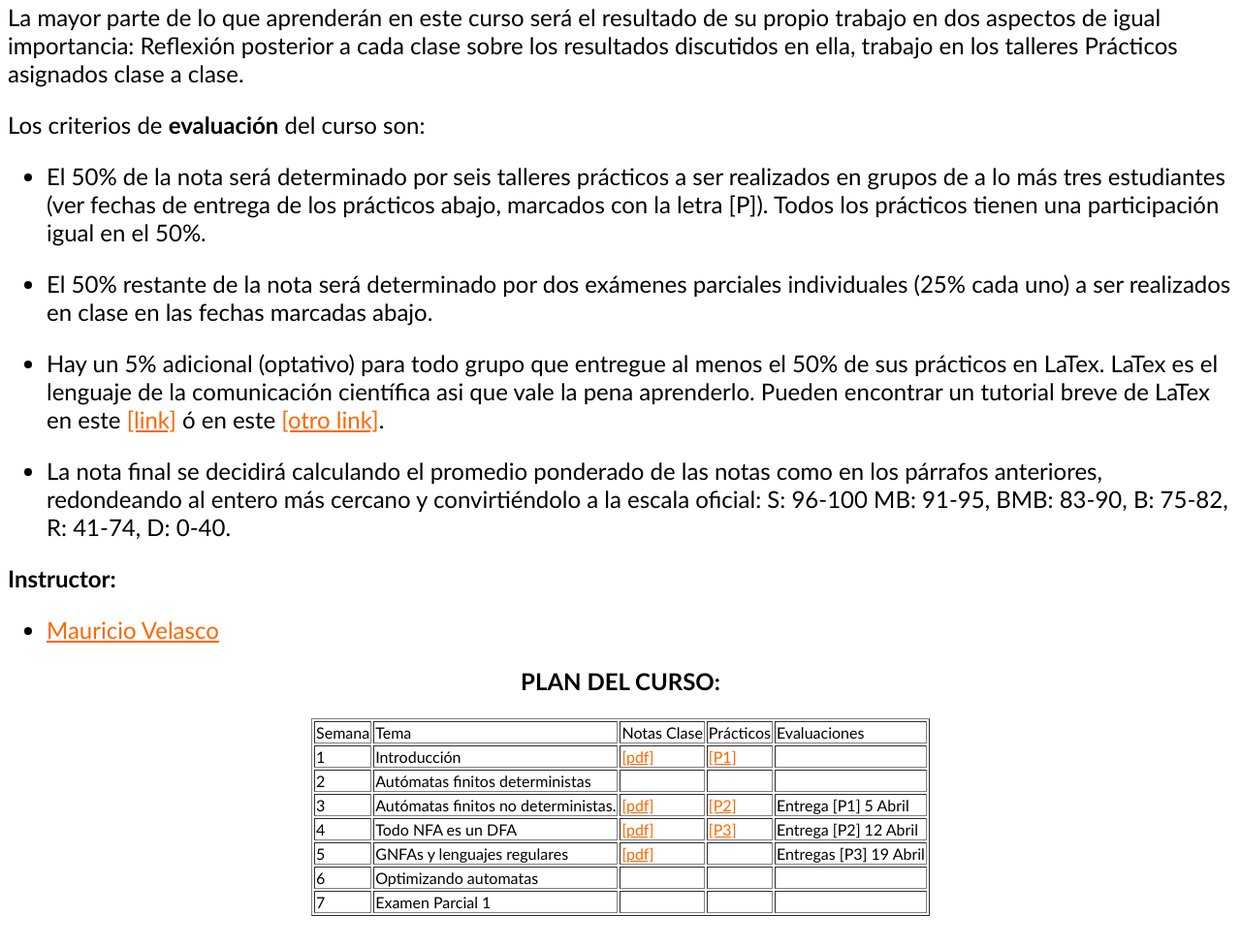
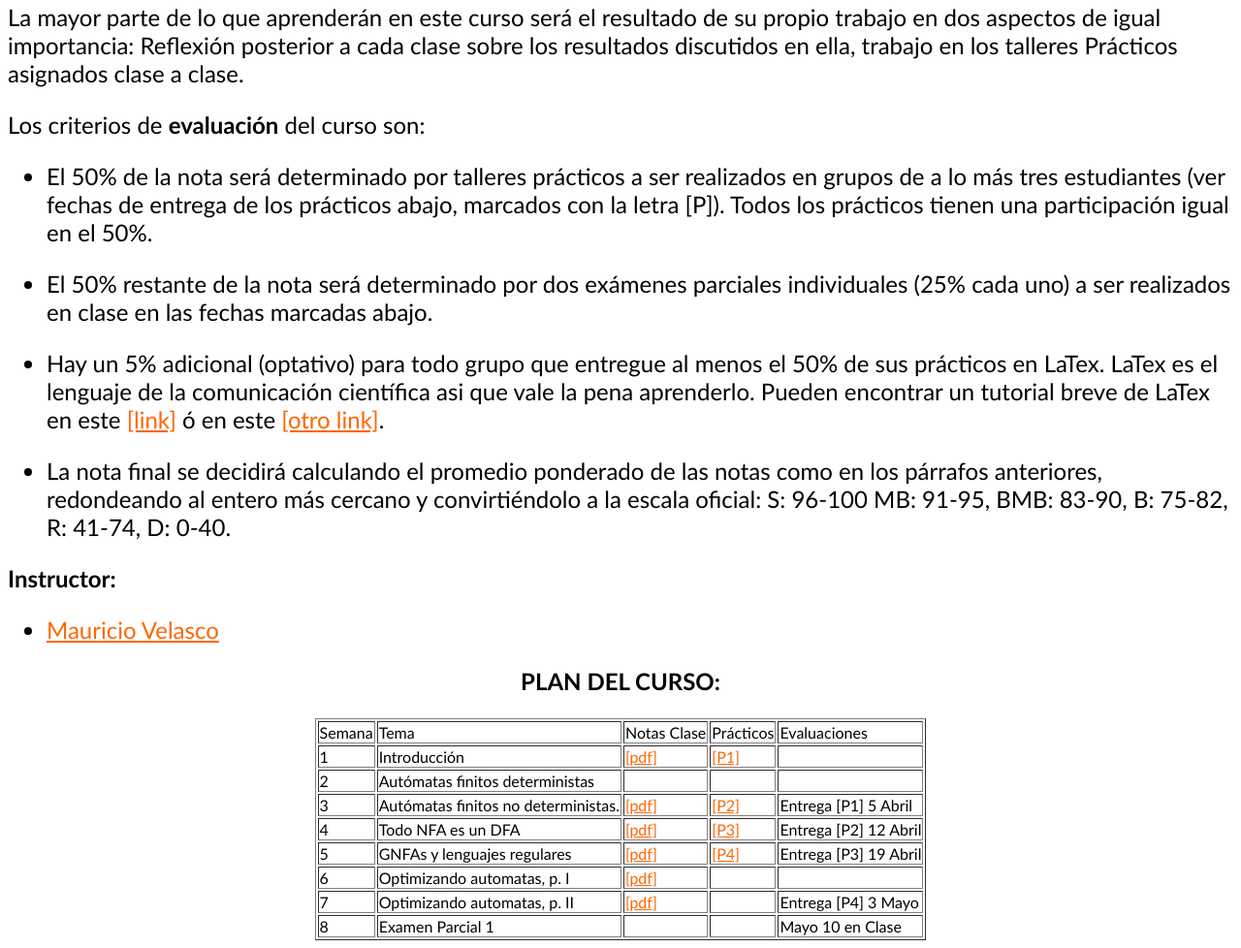
Before and after one commit to mauricio-velasco/FormalLang, a plain HTML site: page index.html in a window 1280 px wide. Shown: the part 655-1633 px from the top of the page at 97% size. Before the commit the page ends 1608 px from the top, so only its background shows below. Drawn offline with Linux system fonts and the light colour scheme.

Commit message:
Periodic update

```diff
--- a/index.html
+++ b/index.html
@@ -28,7 +28,7 @@ La mayor parte de lo que aprenderán en este curso será el resultado de su prop
 <p>
 Los criterios de <b>evaluación</b> del curso son:
 <ul>
-<p><li> El 50% de la nota será determinado por seis talleres prácticos a ser realizados en grupos de a lo más tres estudiantes (ver fechas de entrega de los prácticos abajo, marcados con la letra [P]). Todos los prácticos tienen una participación igual en el 50%.</li></p>
+<p><li> El 50% de la nota será determinado por talleres prácticos a ser realizados en grupos de a lo más tres estudiantes (ver fechas de entrega de los prácticos abajo, marcados con la letra [P]). Todos los prácticos tienen una participación igual en el 50%.</li></p>
 
 <p><li> El 50% restante de la nota será determinado por dos exámenes parciales individuales (25% cada uno) a ser realizados en clase en las fechas marcadas abajo.</li></p>
 
@@ -94,24 +94,34 @@ Los criterios de <b>evaluación</b> del curso son:
 <td> 5</td>
 <td> GNFAs y lenguajes regulares</td>
 <td><A href="notas/N4_NFAs_pumping.pdf" target="_blank">[pdf]</td>
-<td></td></td>
-<td> Entregas [P3] 19 Abril</td>
+<td><A href="build/P4_Min_Estados.pdf" target="_blank">[P4]</td></td>
+<td> Entrega [P3] 19 Abril</td>
 </tr>
 
 <tr>
 <td> 6</td>
-<td> Optimizando automatas</td>
+<td> Optimizando automatas, p. I</td>
+<td><A href="notas/N5_State_Min_1.pdf" target="_blank">[pdf]</td>
 <td></td>
 <td></td>
-<td> </td>
 </tr>
 
 <tr>
 <td> 7</td>
-<td> Examen Parcial 1</td>
+<td> Optimizando automatas, p. II</td>
+<td><A href="notas/N5_State_Min_2.pdf" target="_blank">[pdf]</td>
+<td></td>
+<td> Entrega [P4] 3 Mayo</td>
+</tr>
+
+
+
+<tr>
+<td>8</td>
+<td>Examen Parcial 1</td>
 <td></td>
 <td></td>
-<td> </td>
+<td>Mayo 10 en Clase</td>
 </tr>
 
 
```
Also changed, not shown: 8 other files.
